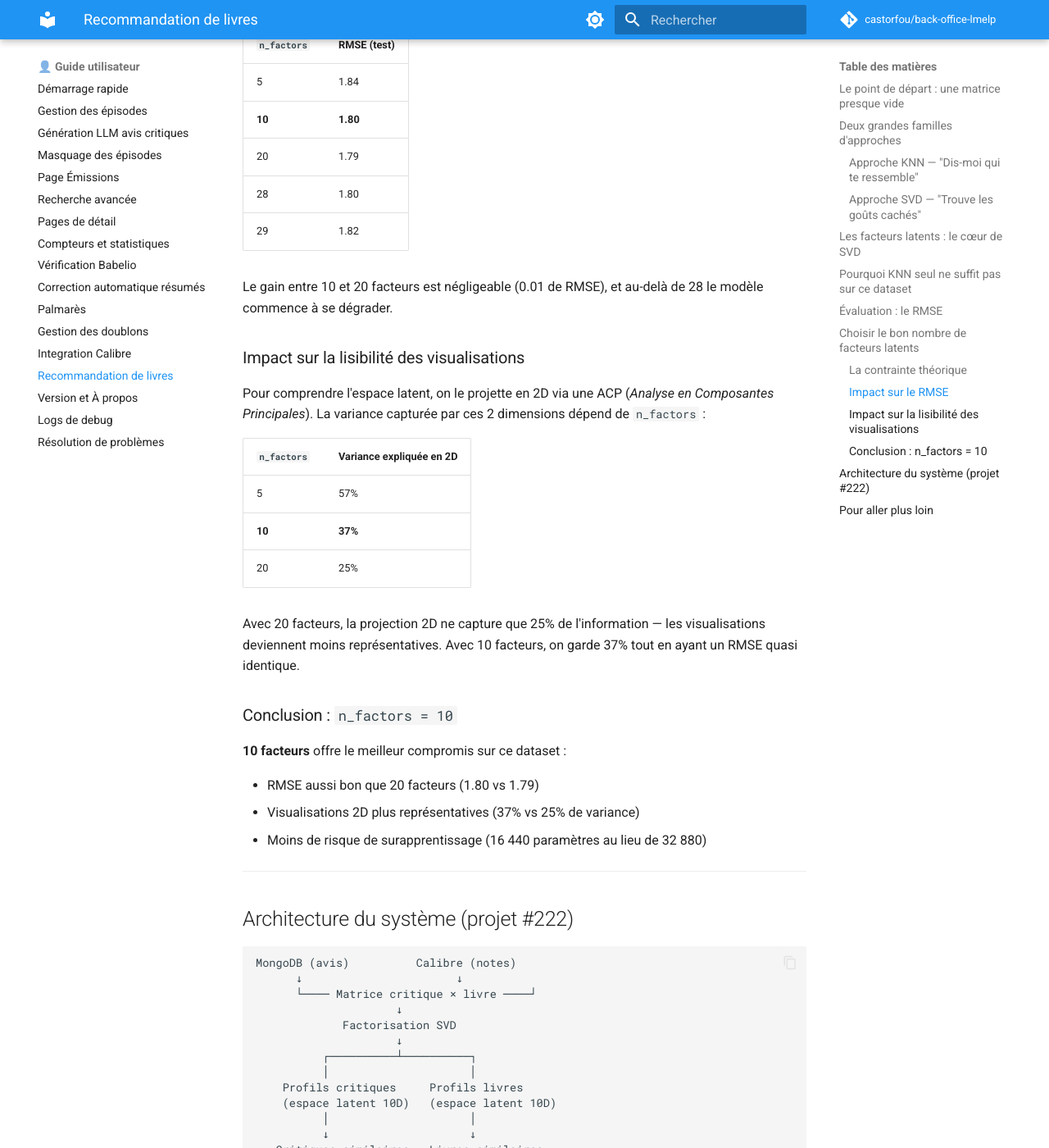
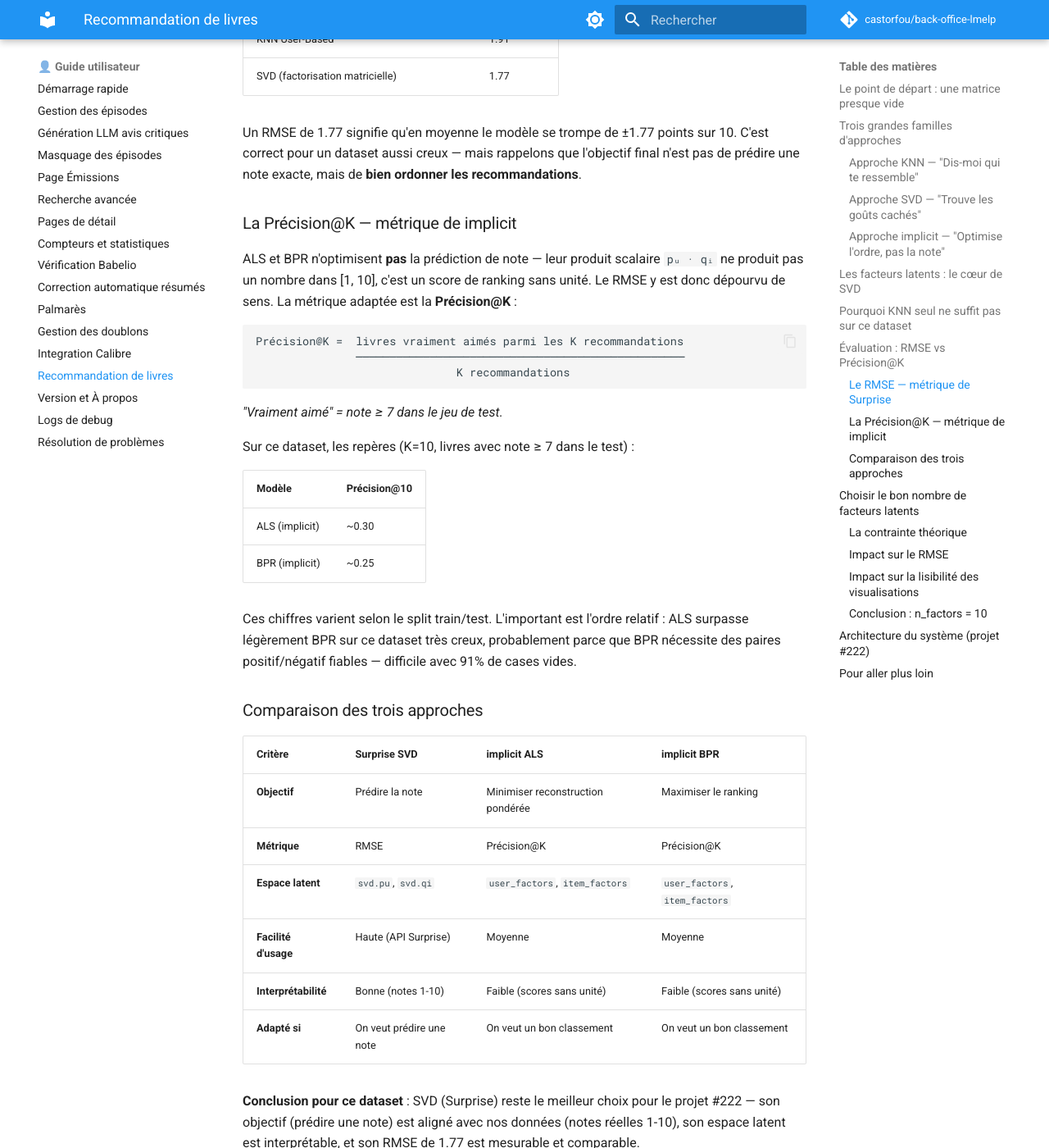
Before and after one commit to castorfou/back-office-lmelp, an MkDocs documentation site: the page built from docs/user/recommandation-livres.md, in a window 1280 px wide and 1400 px high, scrolled down 4501 px. Shown: the whole window at 82% size. Built offline with MkDocs 1.6.1 and Material for MkDocs 9.7.7, drawn with Linux system fonts in a browser that asks for light colours; comment, search, counter and statistics services are not loaded; some of the changed text lies outside the part shown.

Commit message:
feat: expand recommendation approaches section with implicit ranking methods

````diff
--- a/docs/user/recommandation-livres.md
+++ b/docs/user/recommandation-livres.md
@@ -31,7 +31,7 @@
 
 ---
 
-## Deux grandes familles d'approches
+## Trois grandes familles d'approches
 
 ### Approche KNN — "Dis-moi qui te ressemble"
 
@@ -95,6 +95,37 @@
 Il **apprend** P et Q par descente de gradient, uniquement sur les cases connues.
 C'est pourquoi on parle plus précisément de **factorisation matricielle**.
 
+### Approche implicit — "Optimise l'ordre, pas la note"
+
+`implicit` est une bibliothèque spécialisée dans les modèles orientés *ranking* plutôt que
+*prédiction de note*. Elle propose deux algorithmes aux philosophies différentes :
+
+**ALS** (*Alternating Least Squares*) :
+
+```
+Minimise : Σ c_ui (r_ui − pᵤ · qᵢ)²
+            avec c_ui = 1 + α × r_ui  ← niveau de confiance
+```
+
+La note brute n'est pas traitée comme une vérité absolue, mais comme un **niveau de confiance** :
+une note de 10 dit "je suis très sûr d'avoir aimé", une note de 6 dit "j'ai probablement aimé".
+ALS alterne entre la mise à jour des profils critiques (P) et des profils livres (Q), en gardant
+l'autre fixe — d'où son nom.
+
+**BPR** (*Bayesian Personalized Ranking*) :
+
+```
+Maximise : P(pᵤ · q_i+ > pᵤ · q_i−)
+           pour toutes les paires (i+ aimé, i− non aimé)
+```
+
+BPR optimise directement l'*ordre* des recommandations : il apprend à placer les livres aimés
+au-dessus des livres non vus, sans jamais chercher à prédire une note précise. C'est
+conceptuellement plus proche de l'objectif final ("quels 10 livres vous montrer ?").
+
+**Les deux produisent le même type d'espace latent** (`user_factors`, `item_factors`) — la
+différence est dans ce que cet espace a appris à optimiser.
+
 ---
 
 ## Les facteurs latents : le cœur de SVD
@@ -151,7 +182,12 @@
 
 ---
 
-## Évaluation : le RMSE
+## Évaluation : RMSE vs Précision@K
+
+Surprise (SVD) et implicit (ALS/BPR) n'optimisent pas le même objectif — ils ne se
+comparent donc pas avec la même métrique.
+
+### Le RMSE — métrique de Surprise
 
 Le RMSE (*Root Mean Square Error*) mesure l'écart moyen entre la note réelle et la note prédite.
 
@@ -166,6 +202,46 @@
 Un RMSE de 1.77 signifie qu'en moyenne le modèle se trompe de ±1.77 points sur 10.
 C'est correct pour un dataset aussi creux — mais rappelons que l'objectif final
 n'est pas de prédire une note exacte, mais de **bien ordonner les recommandations**.
+
+### La Précision@K — métrique de implicit
+
+ALS et BPR n'optimisent **pas** la prédiction de note — leur produit scalaire `pᵤ · qᵢ`
+ne produit pas un nombre dans [1, 10], c'est un score de ranking sans unité.
+Le RMSE y est donc dépourvu de sens. La métrique adaptée est la **Précision@K** :
+
+```
+Précision@K =  livres vraiment aimés parmi les K recommandations
+               ─────────────────────────────────────────────────
+                              K recommandations
+```
+
+*"Vraiment aimé" = note ≥ 7 dans le jeu de test.*
+
+Sur ce dataset, les repères (K=10, livres avec note ≥ 7 dans le test) :
+
+| Modèle | Précision@10 |
+|---|---|
+| ALS (implicit) | ~0.30 |
+| BPR (implicit) | ~0.25 |
+
+Ces chiffres varient selon le split train/test. L'important est l'ordre relatif :
+ALS surpasse légèrement BPR sur ce dataset très creux, probablement parce que
+BPR nécessite des paires positif/négatif fiables — difficile avec 91% de cases vides.
+
+### Comparaison des trois approches
+
+| Critère | Surprise SVD | implicit ALS | implicit BPR |
+|---|---|---|---|
+| **Objectif** | Prédire la note | Minimiser reconstruction pondérée | Maximiser le ranking |
+| **Métrique** | RMSE | Précision@K | Précision@K |
+| **Espace latent** | `svd.pu`, `svd.qi` | `user_factors`, `item_factors` | `user_factors`, `item_factors` |
+| **Facilité d'usage** | Haute (API Surprise) | Moyenne | Moyenne |
+| **Interprétabilité** | Bonne (notes 1-10) | Faible (scores sans unité) | Faible (scores sans unité) |
+| **Adapté si** | On veut prédire une note | On veut un bon classement | On veut un bon classement |
+
+**Conclusion pour ce dataset** : SVD (Surprise) reste le meilleur choix pour le projet #222 —
+son objectif (prédire une note) est aligné avec nos données (notes réelles 1-10),
+son espace latent est interprétable, et son RMSE de 1.77 est mesurable et comparable.
 
 ---
 
@@ -259,7 +335,10 @@
 
 ## Pour aller plus loin
 
-- **Notebooks d'exploration** : `notebooks/spike_surprise_cf.ipynb` et `notebooks/spike_implicit_cf.ipynb`
+- **Notebooks d'exploration** :
+  - `notebooks/spike_surprise_cf.ipynb` — KNN, SVD, espace latent (Surprise)
+  - `notebooks/spike_implicit_cf.ipynb` — ALS, BPR, GridSearch, clustering (implicit)
+  - `notebooks/spike_svd_latent_cf.ipynb` — analyse approfondie de l'espace latent SVD : heatmap, biplot, ACP
 - **Issue de référence** : [#223 — Spike Surprise vs implicit](https://github.com/castorfou/back-office-lmelp/issues/223)
 - **Implémentation** : [#222 — Système de recommandation complet](https://github.com/castorfou/back-office-lmelp/issues/222)
 - **Netflix Prize** : la compétition qui a popularisé FunkSVD — [Wikipedia](https://en.wikipedia.org/wiki/Netflix_Prize)
````
